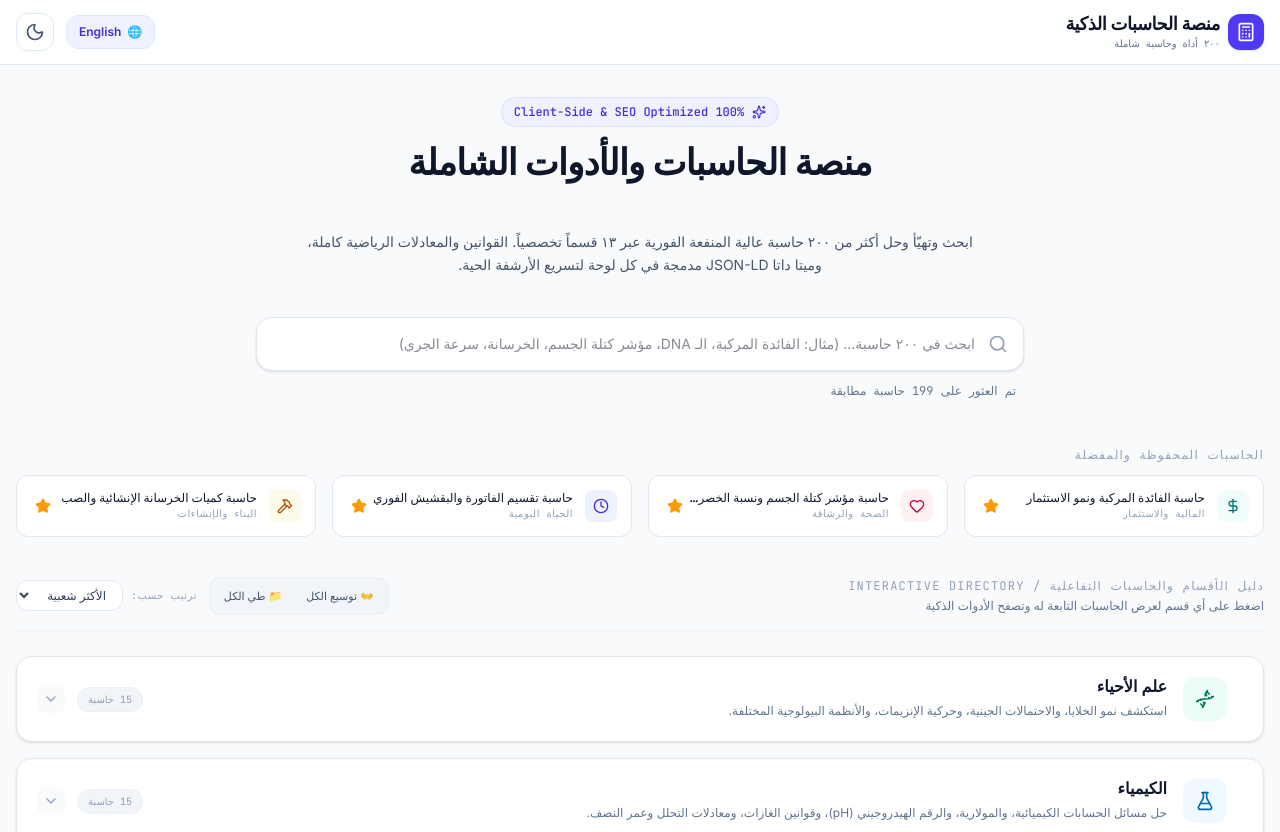
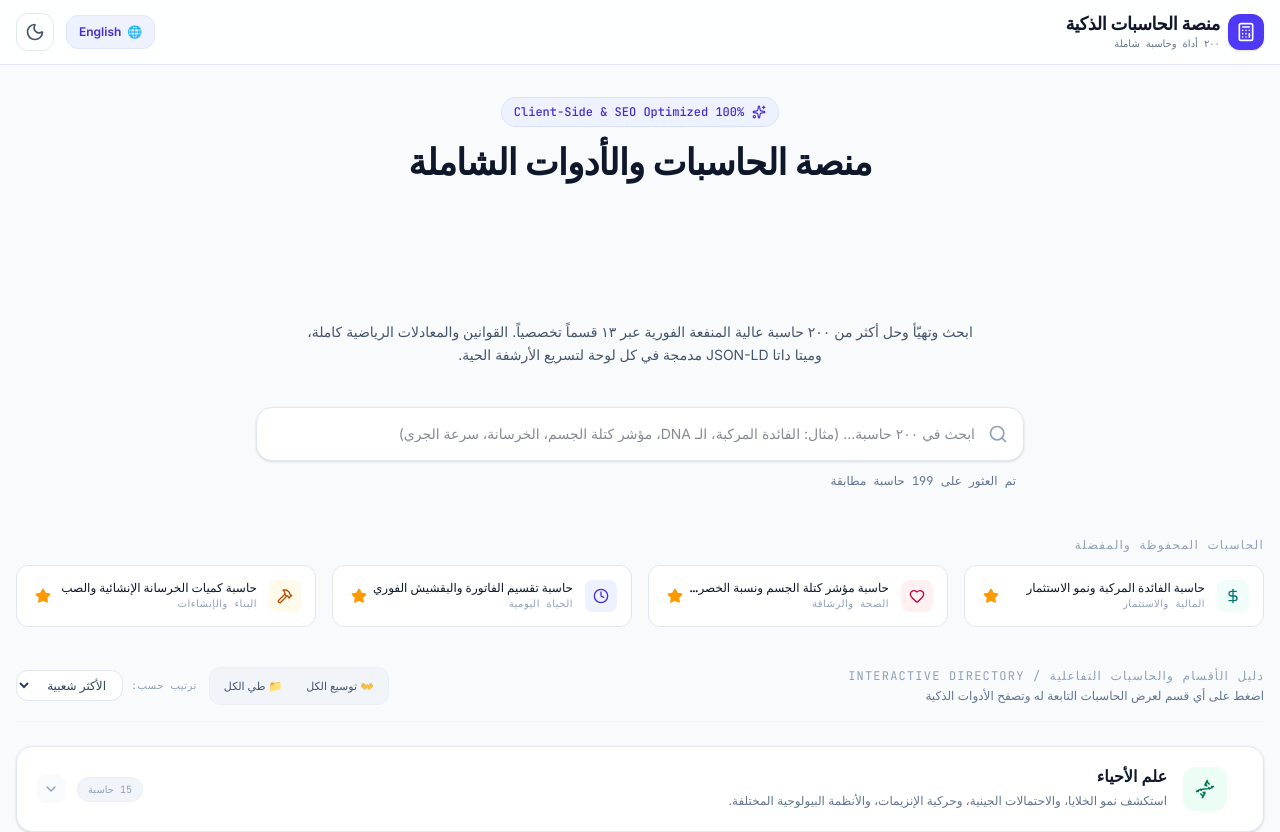
Before and after one commit to maltmym52-art/1234, a React (Vite) app: page / in a window 1280 px wide. Shown: the top 832 px of the page. Built offline with nearby package versions, Linux system fonts and the light colour scheme.

Commit message:
Refactor AdBanner component for better ad integration

```diff
--- a/src/components/AdBanner.tsx
+++ b/src/components/AdBanner.tsx
@@ -1,22 +1,24 @@
 import { useEffect, useRef } from 'react';
 
-// 1. تحديد نوع البيانات التي يحتاجها المكوّن عند استدعائه
 interface AdBannerProps {
-  adKey: string;   // رقم المفتاح الخاص بالإعلان من Adsterra
-  height: number;  // طول الإعلان (مثال: 90)
-  width: number;   // عرض الإعلان (مثال: 728)
+  adKey: string;
+  height: number;
+  width: number;
 }
 
 export default function AdBanner({ adKey, height, width }: AdBannerProps) {
-  // إنشاء إشارة مرجعية (مَرسى) لتحديد مكان حقن الإعلان في الصفحة
   const adRef = useRef<HTMLDivElement>(null);
 
   useEffect(() => {
-    // التأكد من أن المكان موجود في الصفحة، ولم يتم تحميل الإعلان فيه مسبقاً
     if (adRef.current && !adRef.current.firstChild) {
       const container = adRef.current;
 
-      // أ) تعريف المتغير العالمي الذي يطلبه موقع Adsterra لقراءة مقاسات الإعلان
+      // 1. إنشاء صندوق الإعلان المدمج برمجياً وضبط الـ ID المطلوب له تماماً
+      const adContainer = document.createElement('div');
+      adContainer.id = `container-${adKey}`;
+      container.appendChild(adContainer);
+
+      // 2. إعداد خيارات Adsterra العالمية
       (window as any).atOptions = {
         key: adKey,
         format: 'iframe',
@@ -25,22 +27,24 @@ export default function AdBanner({ adKey, height, width }: AdBannerProps) {
         params: {},
       };
 
-      // ب) إنشاء عنصر السكربت (<script>) برمجياً داخل الذاكرة
+      // 3. إنشاء واستدعاء سكربت الإعلان
       const script = document.createElement('script');
       script.type = 'text/javascript';
       script.src = `//www.highperformanceformat.com/${adKey}/invoke.js`;
       script.async = true;
 
-      // ج) وضع السكربت داخل صندوق الـ div ليبدأ المتصفح بتحميل الإعلان وعرضه
+      // 4. حقن السكربت بجانب صندوق الإعلان تماماً
       container.appendChild(script);
     }
   }, [adKey, height, width]);
 
-  // واجهة العرض المعدلة لتدعم الـ ID المطلوب للإعلانات المدمجة (Native Banners)
   return (
-    <div className="flex justify-center my-6 w-full">
-      {/* يحمل الـ ID الخاص بالحاوية ديناميكياً بناءً على الـ adKey */}
-      <div id={`container-${adKey}`} ref={adRef} />
+    <div
+      className="flex justify-center my-6 w-full overflow-hidden"
+      style={{ minHeight: `${height}px` }}
+    >
+      {/* هذا الصندوق الخارجي الثابت الذي سيتم توليد الإعلان بداخله برمجياً */}
+      <div ref={adRef} className="w-full text-center" />
     </div>
   );
 }
```
